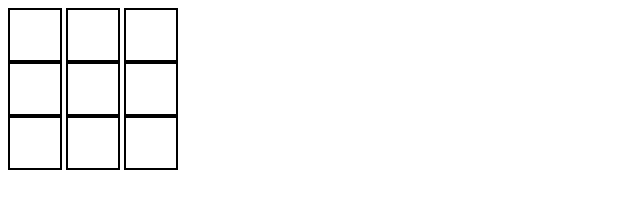
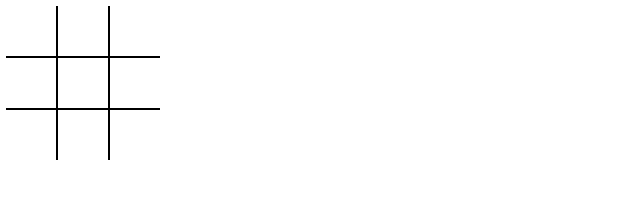
Before and after one commit to rculton/tic-tac-toe, a plain HTML site: page index.html in a window 1280 px wide. Shown: the whole page, without its empty margins (0-640 px from the left). Drawn offline with Linux system fonts and the light colour scheme.

Commit message:
Finaliazed CSS board model

```diff
--- a/css/styles.css
+++ b/css/styles.css
@@ -1,21 +1,63 @@
-div{
-
-}
-
 .box{
-    border: 2px solid black;
+    /*border: 2px solid black;*/
     width: 50px;
     height: 50px;
     display:inline-block;
     top: 20px;
     padding: 0px;
-    margin: 0px;
+    margin: -2px;
 }
  img{
-     width: 46px;
-     height: 46px;
+     width: 48px;
+     height: 48px;
  }
 p{
     visibility: hidden;
     float: left;
 }
+
+#box1{
+    border-top:1px transparent ;
+    border-left:1px transparent;
+    border-right:1px solid black;;
+}
+#box2{
+    border-top:1px transparent;
+    border-left:1px solid black;
+    border-right:1px solid black;;
+}
+#box3{
+    border-top:1px transparent;
+    border-left:1px solid black;;
+    border-right:1px transparent;
+}
+#box4{
+    border-top:2px solid black;
+    border-left:1px transparent;
+    border-right:1px solid black;
+}
+#box5{
+    border-top:2px solid black;;
+    border-left:1px solid black;;
+    border-right:1px solid black;
+}
+#box6{
+    border-top:2px solid black;;
+    border-left:1px solid black;;
+    border-right:1px black;
+}
+#box7{
+    border-top:2px solid black;;
+    border-left:1px transparent;
+    border-right:1px solid black;;
+}
+#box8{
+    border-top:2px solid black;;
+    border-left:1px solid black;;
+    border-right:1px solid black;;
+}
+#box9{
+    border-top:2px solid black;;
+    border-left:1px solid black;;
+    border-right:1px transparent;
+}
--- a/index.html
+++ b/index.html
@@ -4,7 +4,7 @@
     <meta charset="UTF-8">
     <meta name="viewport" content="width=device-width, initial-scale=1.0">
     <meta http-equiv="X-UA-Compatible" content="ie=edge">
-    <title>Document</title>
+    <title>Tic-Tac-Toe</title>
     <link rel="stylesheet" href="css/styles.css">
 </head>
 <body>
```
